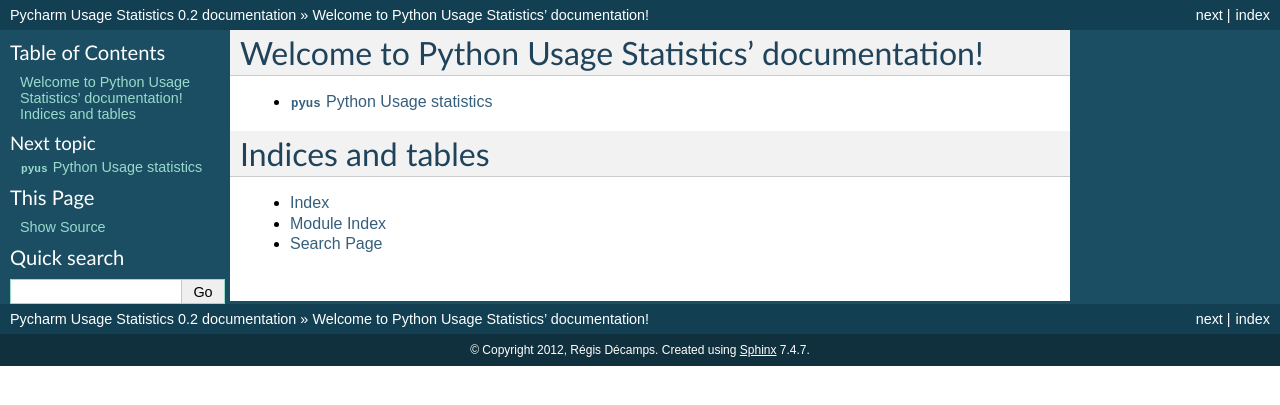
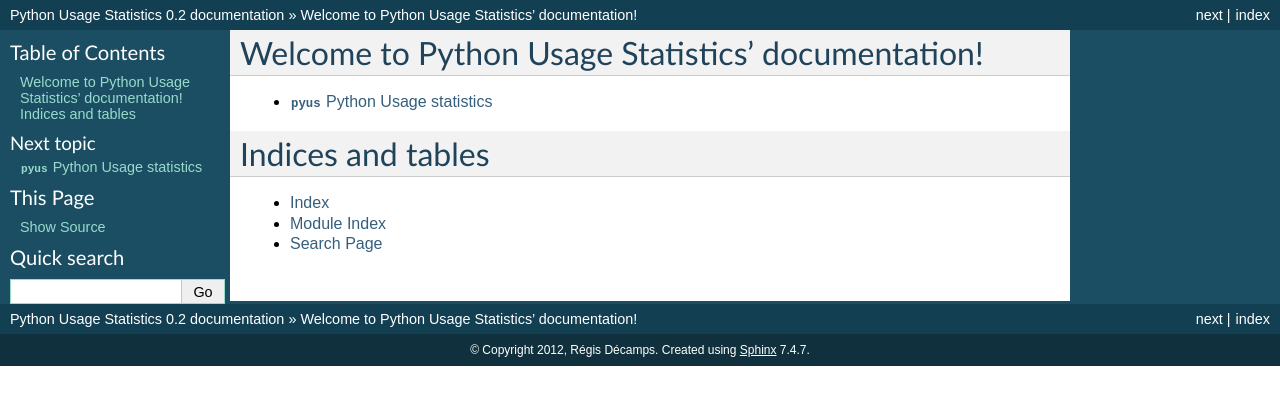
Before and after one commit to hughstephens/gapymeasure, a Sphinx documentation site: the page built from doc/index.rst, in a window 1280 px wide. Shown: the top 405 px of the page. Built offline with Sphinx 7.4.7, drawn with Linux system fonts in a browser that asks for light colours.

Commit message:
(minor) conf should reference python instead of  Pycharm

```diff
--- a/doc/conf.py
+++ b/doc/conf.py
@@ -1,7 +1,7 @@
 #!/usr/bin/env python3
 # -*- coding: utf-8 -*-
 #
-# Pycharm Usage Statistics documentation build configuration file, created by
+# Python Usage Statistics documentation build configuration file, created by
 # sphinx-quickstart on Mon Nov 26 11:10:06 2012.
 #
 # This file is execfile()d with the current directory set to its containing dir.
@@ -42,7 +42,7 @@
 master_doc = 'index'
 
 # General information about the project.
-project = 'Pycharm Usage Statistics'
+project = 'Python Usage Statistics'
 copyright = '2012, Régis Décamps'
 
 # The version info for the project you're documenting, acts as replacement for
@@ -166,7 +166,7 @@
 #html_file_suffix = None
 
 # Output file base name for HTML help builder.
-htmlhelp_basename = 'PycharmUsageStatisticsdoc'
+htmlhelp_basename = 'PythonUsageStatisticsdoc'
 
 
 # -- Options for LaTeX output --------------------------------------------------
@@ -185,7 +185,7 @@
 # Grouping the document tree into LaTeX files. List of tuples
 # (source start file, target name, title, author, documentclass [howto/manual]).
 latex_documents = [
-  ('index', 'PycharmUsageStatistics.tex', 'Pycharm Usage Statistics Documentation',
+  ('index', 'PythonUsageStatistics.tex', 'Python Usage Statistics Documentation',
    'Régis Décamps', 'manual'),
 ]
 
@@ -215,7 +215,7 @@
 # One entry per manual page. List of tuples
 # (source start file, name, description, authors, manual section).
 man_pages = [
-    ('index', 'pycharmusagestatistics', 'Pycharm Usage Statistics Documentation',
+    ('index', 'pythonusagestatistics', 'Python Usage Statistics Documentation',
      ['Régis Décamps'], 1)
 ]
 
@@ -229,8 +229,8 @@
 # (source start file, target name, title, author,
 #  dir menu entry, description, category)
 texinfo_documents = [
-  ('index', 'PycharmUsageStatistics', 'Pycharm Usage Statistics Documentation',
-   'Régis Décamps', 'PycharmUsageStatistics', 'One line description of project.',
+  ('index', 'PythonUsageStatistics', 'Python Usage Statistics Documentation',
+   'Régis Décamps', 'PythonUsageStatistics', 'One line description of project.',
    'Miscellaneous'),
 ]
 
```
